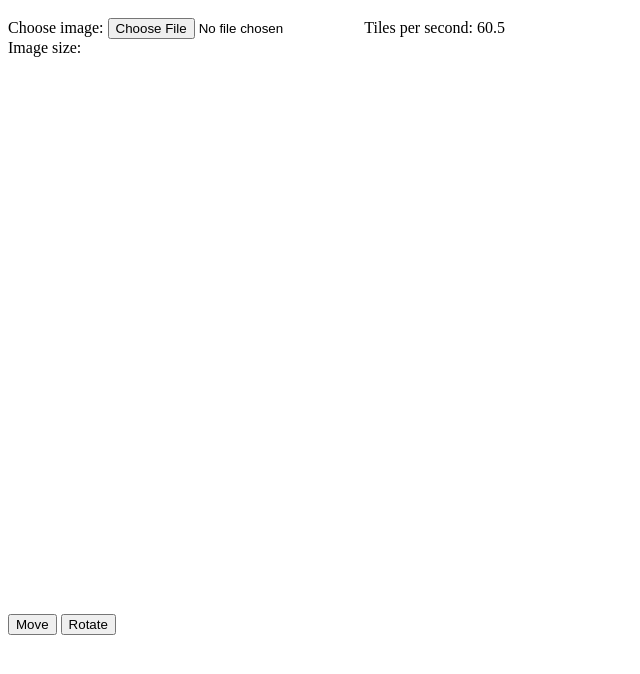
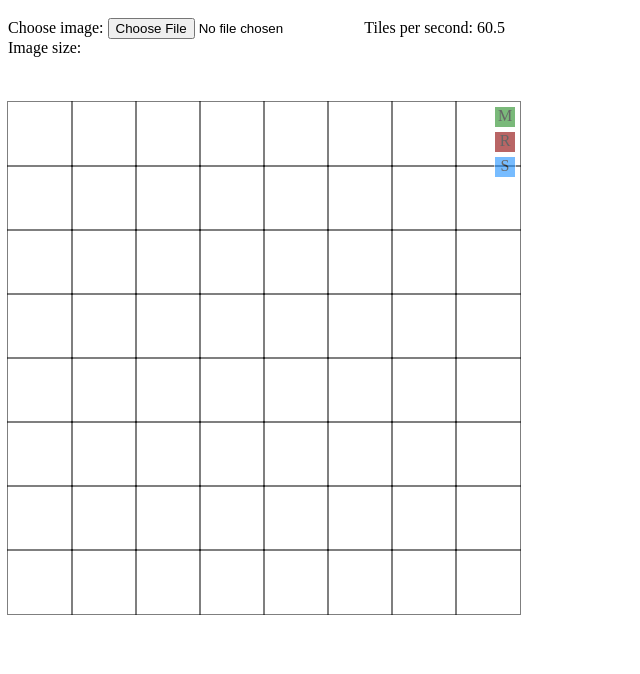
Before and after one commit to elhigu/canvas-image-tiles, a plain HTML site: page index.html in a window 1280 px wide. Shown: the part 48-722 px from the top of the page, without its empty margins (0-640 px from the left). Drawn offline with Linux system fonts and the light colour scheme.

Commit message:
Created grid for selecting which part of image should be read to tile.

```diff
--- a/index.html
+++ b/index.html
@@ -3,21 +3,78 @@
     <meta http-equiv="Content-Type" content="text/html; charset=utf-8">
     <title>Slicer</title>
     <style type="text/css">
-      #tile-selector-grid {
+      #tile-out {
+        position: absolute;
+        top: 150px;
+        width: 256px;
+        left: 524px;
+      }
+
+      #image-fitter {
         position: absolute;
         top: 150px;
         width: 512px;
         height: 512px;
       }
+
+      #source-locator {
+        position: absolute;
+      }
+
+      .ctrl-btn {
+        position: absolute;
+        width: 20px;
+        height: 20px;
+        outline: 1px solid white;
+        opacity: 0.6;
+        z-index: 100;
+        cursor: pointer;
+        text-align: center;
+      }
+      .ctrl-btn:hover {
+        opacity: 1;
+      }
+      .ctrl-btn.move {
+        top: 5px;
+        right: 5px;
+        background: forestgreen;
+      }
+      .ctrl-btn.rotate {
+        top: 30px;
+        right: 5px;
+        background: darkred;
+      }
+      .ctrl-btn.scale {
+        top: 55px;
+        right: 5px;
+        background: dodgerblue;
+      }
+
       #preview {
         width: 512px;
         height: 100%;
       }
-      #tile-out {
+
+      #tile-selector-grid {
         position: absolute;
-        top: 150px;
-        width: 45%;
-        right: 1%;
+        width: 100%;
+        height: 100%;
+      }
+
+      #tile-selector-grid .cell {
+        width: 64px;
+        height: 64px;
+        outline: 1px solid;
+        opacity: 0.5;
+        float: left;
+      }
+
+      #tile-selector-grid .cell:hover {
+        background: aliceblue;
+      }
+
+      #tile-selector-grid .cell.selected {
+        background: yellow;
       }
     </style>
   </head>
@@ -29,11 +86,22 @@
     <span id="fps"></span><br/>
     <span>Image size:</span>
     <span id="image-info"></span>
-    <div id="tile-selector-grid">
+    <div id="image-fitter">
       <div id="source-locator">
         <canvas id="preview"></canvas>
-        <button>Move</button>
-        <button>Rotate</button>
+        <div class="ctrl-btn move">M</div>
+        <div class="ctrl-btn rotate">R</div>
+        <div class="ctrl-btn scale">S</div>
+      </div>
+      <div id="tile-selector-grid">
+        <div class="cell"></div><div class="cell"></div><div class="cell"></div><div class="cell"></div><div class="cell"></div><div class="cell"></div><div class="cell"></div><div class="cell"></div>
+        <div class="cell"></div><div class="cell"></div><div class="cell"></div><div class="cell"></div><div class="cell"></div><div class="cell"></div><div class="cell"></div><div class="cell"></div>
+        <div class="cell"></div><div class="cell"></div><div class="cell"></div><div class="cell"></div><div class="cell"></div><div class="cell"></div><div class="cell"></div><div class="cell"></div>
+        <div class="cell"></div><div class="cell"></div><div class="cell"></div><div class="cell"></div><div class="cell"></div><div class="cell"></div><div class="cell"></div><div class="cell"></div>
+        <div class="cell"></div><div class="cell"></div><div class="cell"></div><div class="cell"></div><div class="cell"></div><div class="cell"></div><div class="cell"></div><div class="cell"></div>
+        <div class="cell"></div><div class="cell"></div><div class="cell"></div><div class="cell"></div><div class="cell"></div><div class="cell"></div><div class="cell"></div><div class="cell"></div>
+        <div class="cell"></div><div class="cell"></div><div class="cell"></div><div class="cell"></div><div class="cell"></div><div class="cell"></div><div class="cell"></div><div class="cell"></div>
+        <div class="cell"></div><div class="cell"></div><div class="cell"></div><div class="cell"></div><div class="cell"></div><div class="cell"></div><div class="cell"></div><div class="cell"></div>
       </div>
     </div>
     <canvas id="tile-out" width="256" height="256"></canvas>
```
